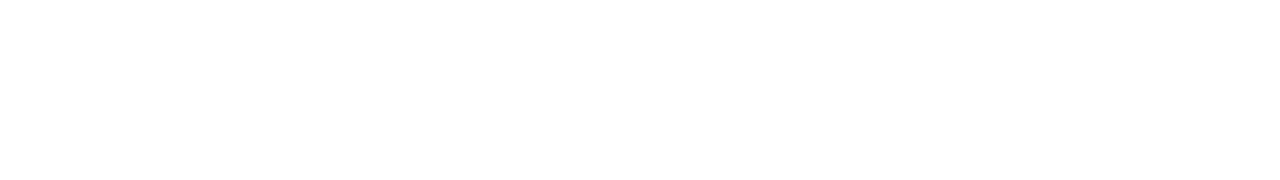
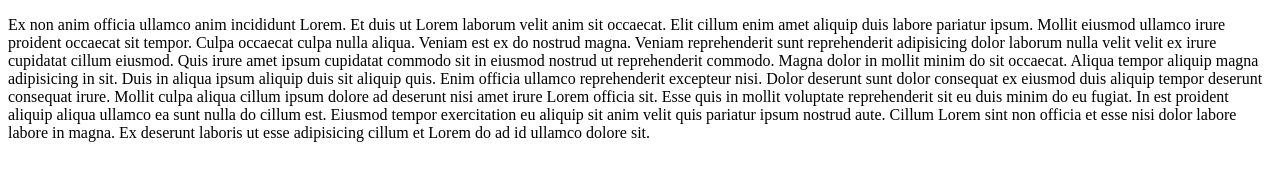
Before and after one commit to Bacar6/Projet-js, a plain HTML site: page index.html in a window 1280 px wide. Drawn offline with Linux system fonts and the light colour scheme.

Commit message:
projet-site1

```diff
--- a/index.html
+++ b/index.html
@@ -5,16 +5,22 @@
 	<meta http-equiv="X-UA-Compatible" content="IE=edge">
 	<meta name="viewport" content="width=device-width, initial-scale=1.0">
 
-	<script src="script.js" defer></script>
+	<script src="../javascript/script.js" defer></script>
 
 	<title>Document</title>
 </head>
 <body>
 
 
+	<p>
+		Ex non anim officia ullamco anim incididunt Lorem. Et duis ut Lorem laborum velit anim sit occaecat. Elit cillum enim amet aliquip duis labore pariatur ipsum. Mollit eiusmod ullamco irure proident occaecat sit tempor.
 
+Culpa occaecat culpa nulla aliqua. Veniam est ex do nostrud magna. Veniam reprehenderit sunt reprehenderit adipisicing dolor laborum nulla velit velit ex irure cupidatat cillum eiusmod. Quis irure amet ipsum cupidatat commodo sit in eiusmod nostrud ut reprehenderit commodo.
 
+Magna dolor in mollit minim do sit occaecat. Aliqua tempor aliquip magna adipisicing in sit. Duis in aliqua ipsum aliquip duis sit aliquip quis. Enim officia ullamco reprehenderit excepteur nisi. Dolor deserunt sunt dolor consequat ex eiusmod duis aliquip tempor deserunt consequat irure.
 
+Mollit culpa aliqua cillum ipsum dolore ad deserunt nisi amet irure Lorem officia sit. Esse quis in mollit voluptate reprehenderit sit eu duis minim do eu fugiat. In est proident aliquip aliqua ullamco ea sunt nulla do cillum est. Eiusmod tempor exercitation eu aliquip sit anim velit quis pariatur ipsum nostrud aute. Cillum Lorem sint non officia et esse nisi dolor labore labore in magna. Ex deserunt laboris ut esse adipisicing cillum et Lorem do ad id ullamco dolore sit.
+	</p>
 
 
 
--- a/script.js
+++ b/javascript/script.js
@@ -0,0 +1 @@
+alert("Message")
```
